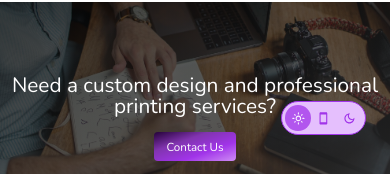
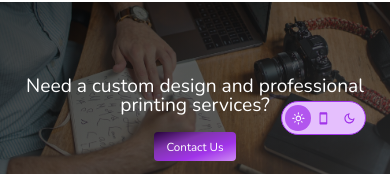
Before and after one commit to esteemayo/next-idesignx, a Next.js app: page /gallery in a window 390 px wide. Shown: the part 629-803 px from the top of the page. Built offline with nearby package versions, Linux system fonts and the light colour scheme.

Commit message:
feat: add media query

```diff
--- a/src/components/PrintContact.tsx
+++ b/src/components/PrintContact.tsx
@@ -125,24 +125,24 @@ const Paragraph = styled.p`
   }
 
   @media only screen and (max-width: 34.375em) {
-    font-size: 3.3rem;
+    font-size: 2.8rem;
     line-height: 1;
   }
 
   @media only screen and (max-width: 30em) {
-    font-size: 3rem;
+    font-size: 2.6rem;
   }
 
   @media only screen and (max-width: 26.875em) {
-    font-size: 2.8rem;
+    font-size: 2.5rem;
   }
 
   @media only screen and (max-width: 25em) {
-    font-size: 2.6rem;
+    font-size: 2.4rem;
   }
 
   @media only screen and (max-width: 22.5em) {
-    font-size: 2.4rem;
+    font-size: 2.25rem;
   }
 
   @media only screen and (max-width: 21.5em) {
@@ -153,7 +153,7 @@ const Paragraph = styled.p`
     font-size: 2rem;
   }
 
-  @media only screen and (max-width: 18.125em) {
+  @media only screen and (max-width: 18.75em) {
     font-size: 1.8rem;
   }
 
```
